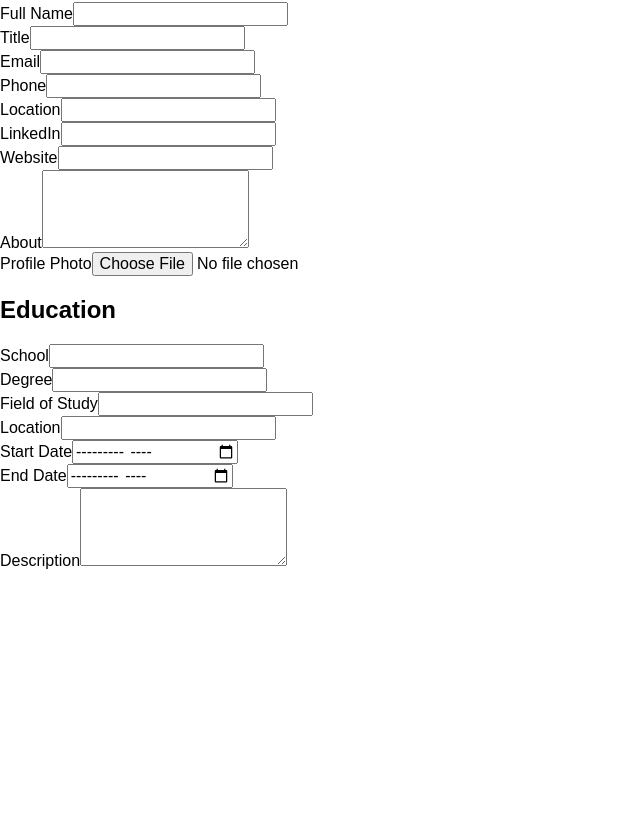
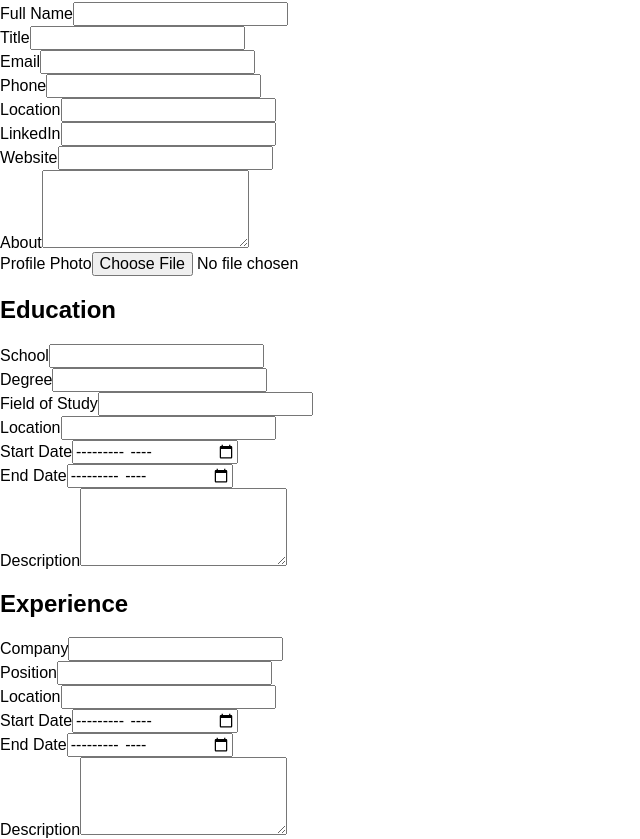
Before and after one commit to canberkg67/cv-app, a React (Vite) app: page / in a window 1280 px wide. Shown: the part 177-1016 px from the top of the page, without its empty margins (0-640 px from the left). Before the commit the page ends 800 px from the top, so only its background shows below. Built offline with nearby package versions, Linux system fonts and the light colour scheme.

Commit message:
feat: add Experience Component in Form

```diff
--- a/src/components/Experience.jsx
+++ b/src/components/Experience.jsx
@@ -0,0 +1,60 @@
+export default function Experience() {
+    return (
+        <section className="experience">
+            <h2>Experience</h2>
+            <div>
+                <label htmlFor="company">Company</label>
+                <input
+                    type="text"
+                    id="company"
+                    name="company"
+                />
+            </div>
+
+            <div>
+                <label htmlFor="position">Position</label>
+                <input
+                    type="text"
+                    id="position"
+                    name="position"
+                />
+            </div>
+
+            <div>
+                <label htmlFor="jobLocation">Location</label>
+                <input
+                    type="text"
+                    id="jobLocation"
+                    name="jobLocation"
+                />
+            </div>
+
+            <div>
+                <label htmlFor="jobStartDate">Start Date</label>
+                <input
+                    type="month"
+                    id="jobStartDate"
+                    name="jobStartDate"
+                />
+            </div>
+
+            <div>
+                <label htmlFor="jobEndDate">End Date</label>
+                <input
+                    type="month"
+                    id="jobEndDate"
+                    name="jobEndDate"
+                />
+            </div>
+
+            <div>
+                <label htmlFor="jobDescription">Description</label>
+                <textarea
+                    id="jobDescription"
+                    name="jobDescription"
+                    rows="4"
+                />
+            </div>
+        </section>
+    );
+}
--- a/src/components/Form.jsx
+++ b/src/components/Form.jsx
@@ -1,11 +1,13 @@
 import Education from "./Education";
 import PersonalInfo from "./PersonalInfo";
+import Experience from "./Experience";
 
 export default function Form() {
     return (
         <section className="cv-form">
             <PersonalInfo />
             <Education />
+            <Experience />
         </section>
     );
 }
```
